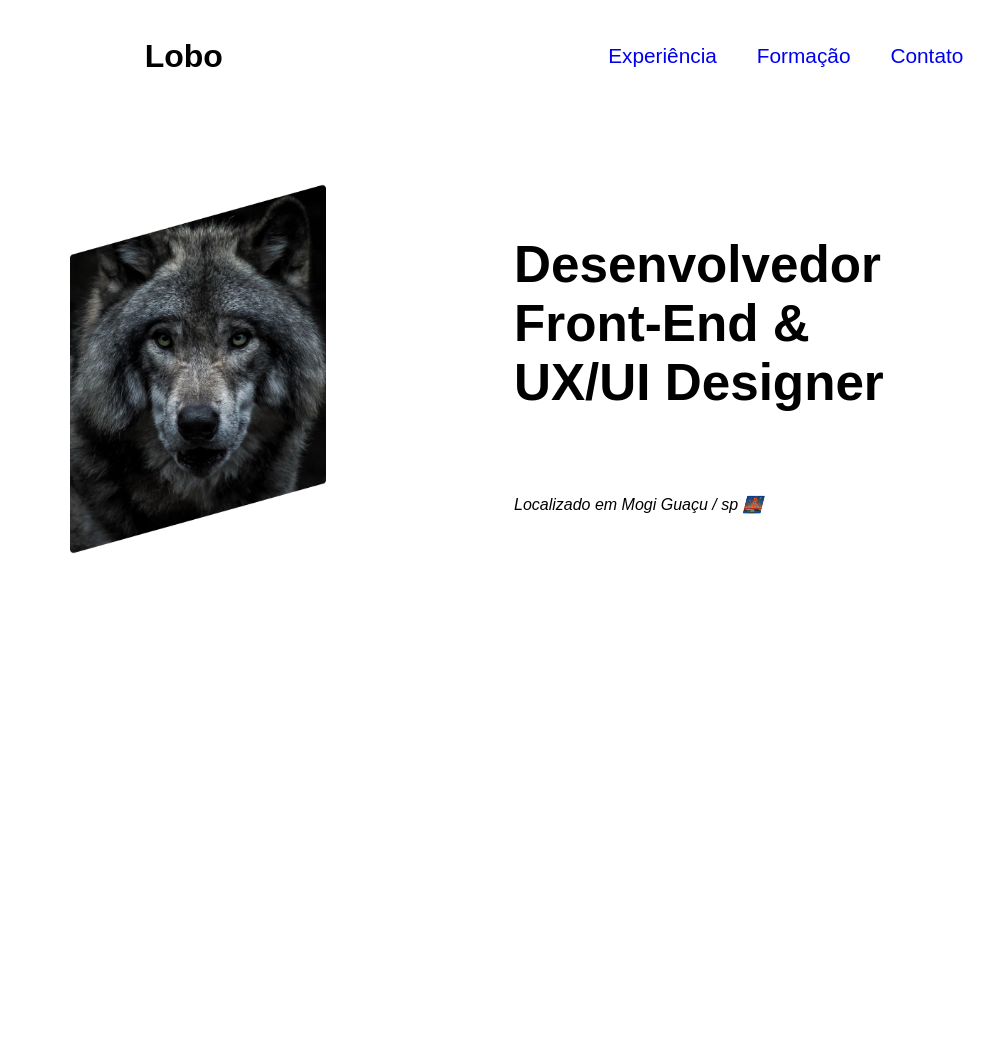
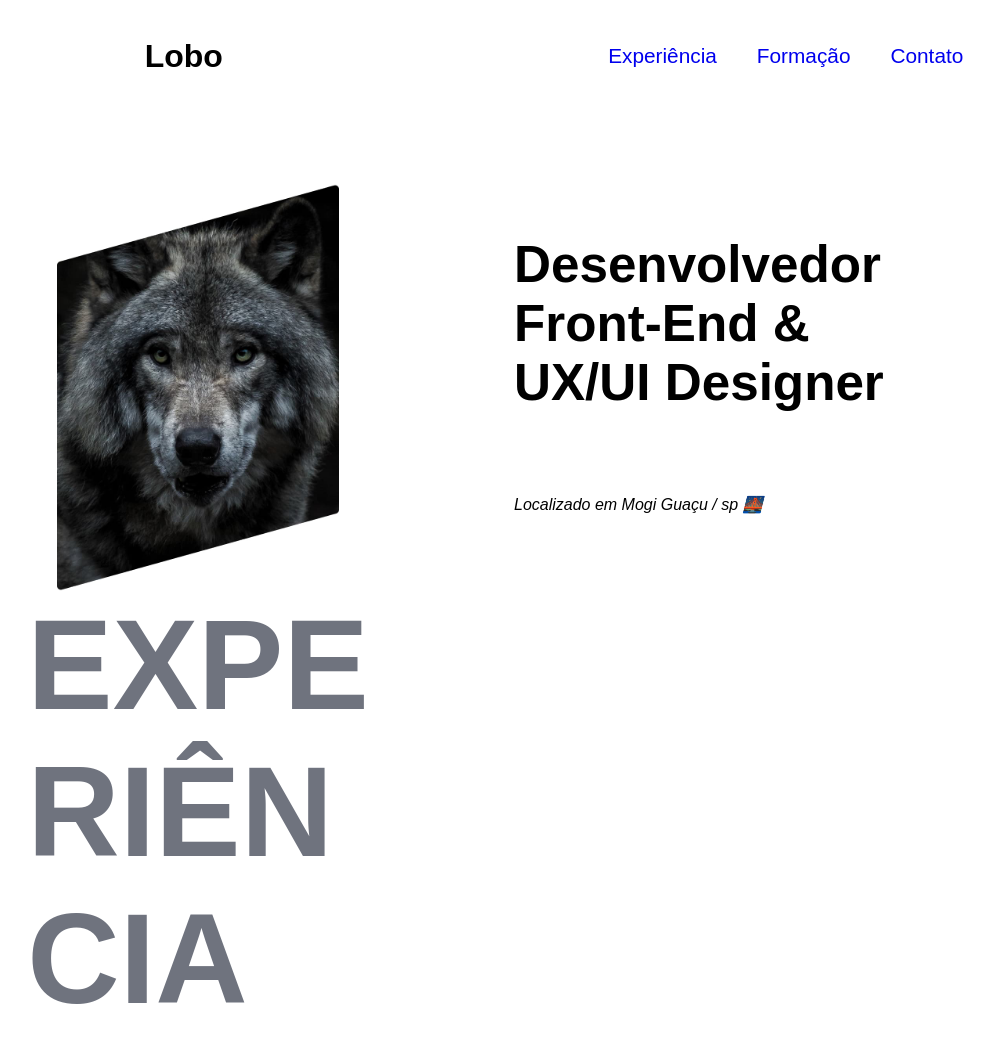
Before and after one commit to SrBorges/Portifolio-Lobo, a plain HTML site: page index.html in a window 1280 px wide. Shown: the whole page, without its empty margins (126-1120 px from the left). Before the commit the page ends 800 px from the top, so only its background shows below. Drawn offline with Linux system fonts and the light colour scheme.

Commit message:
feat:`index.html`: Construção da experiência esquerda

```diff
--- a/Css/style.css
+++ b/Css/style.css
@@ -50,7 +50,7 @@ nav a:visited{
 .grid{
 
     display: grid;
-    grid-template-columns: repeat(auto-fit, minmax(300px, 1fr));
+    grid-template-columns: 1fr 1fr;
     padding-top: 5rem;
     max-width: 100%;
 
@@ -83,6 +83,25 @@ cite{
 
 .primeiroLobo img{
 
-    width: 20vw;
+    width: 22vw;
 
 }
+
+.textoEsq{
+
+    display: flex;
+    flex-direction: row;
+    justify-content: center;
+
+}
+
+.textoEsq__frase{
+
+    font-size: 8rem;
+    font-family: Arial, Helvetica, sans-serif;
+    font-weight: 600;
+    color: #6f737e;
+    text-transform: uppercase;
+
+
+}
--- a/index.html
+++ b/index.html
@@ -55,7 +55,14 @@
 
                 </div>
 
+                <div class="textoEsq">
+
+                    <span class="textoEsq__frase">Expe<br>riên<br>cia</span>
+
+                </div>
+
             </div>
+
 
         </main>
 
```
